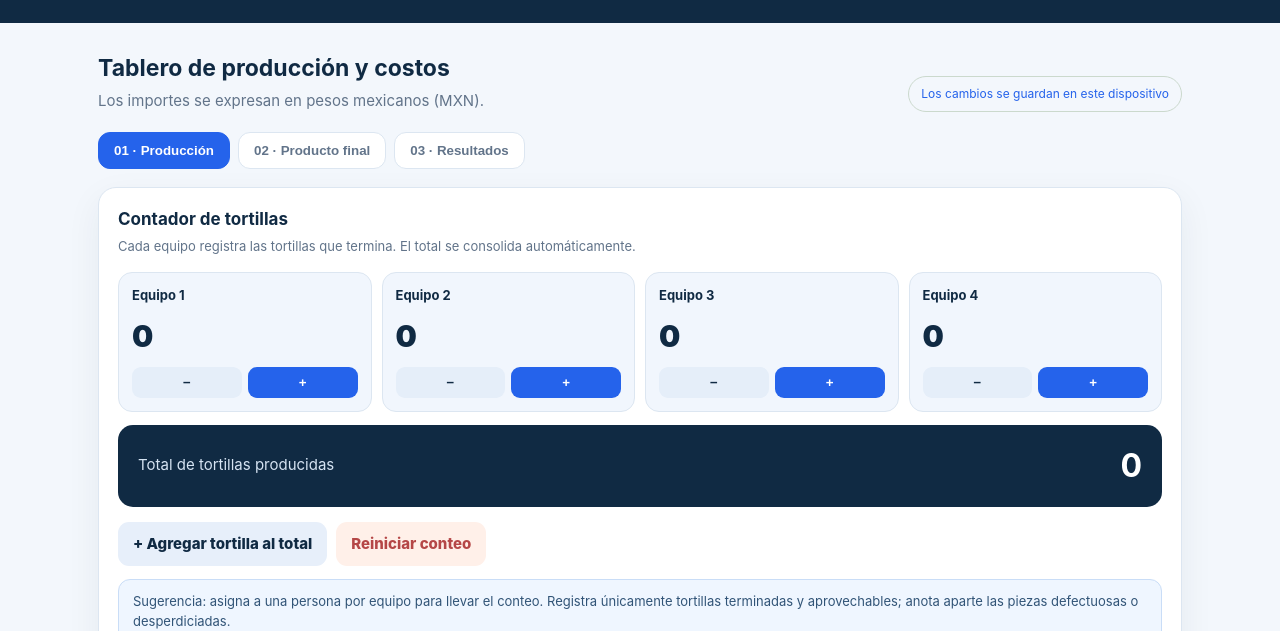
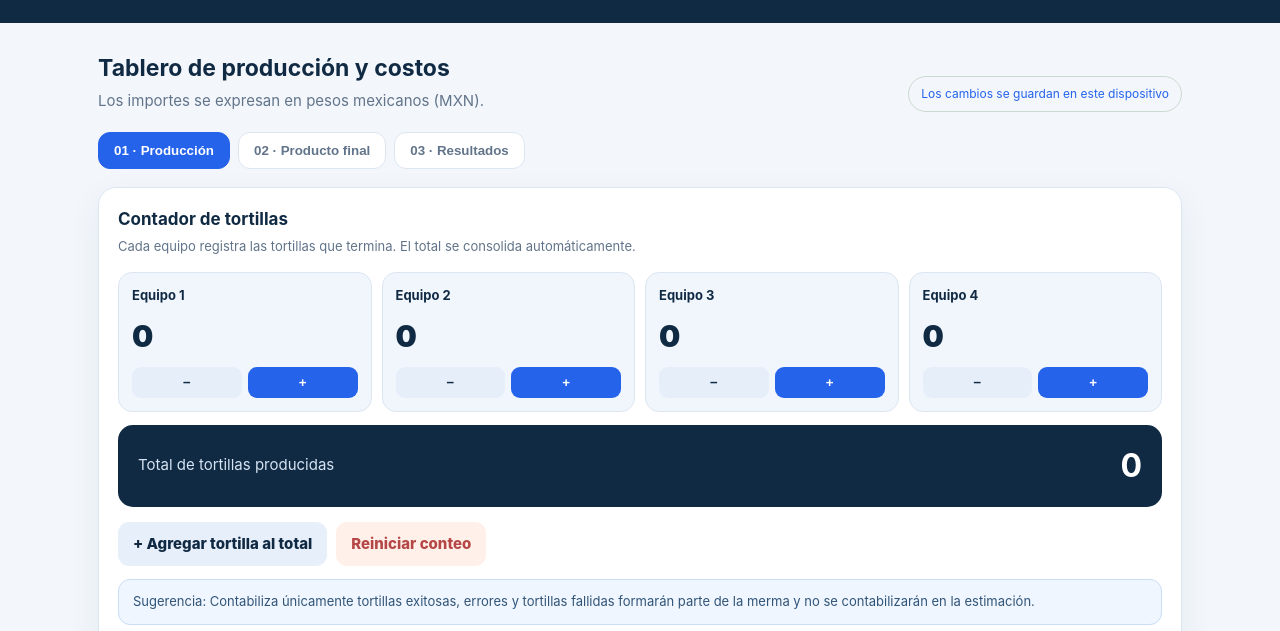
Before and after one commit to alugoga/crepas, a plain HTML site: page index.html in a window 1280 px wide. Shown: the part 169-800 px from the top of the page. Drawn offline with Linux system fonts and the light colour scheme.

Commit message:
Update index.html

```diff
--- a/index.html
+++ b/index.html
@@ -47,7 +47,7 @@ footer{text-align:center;color:#8a958e;font-size:12px;margin-top:30px}
     <div class="counter-grid" id="teams"></div>
     <div class="big-total"><span>Total de tortillas producidas</span><strong id="totalTortillas">0</strong></div>
     <div class="actions"><button class="btn secondary" id="manualAdd">+ Agregar tortilla al total</button><button class="btn warn" id="resetCounts">Reiniciar conteo</button></div>
-    <p class="note">Sugerencia: asigna a una persona por equipo para llevar el conteo. Registra únicamente tortillas terminadas y aprovechables; anota aparte las piezas defectuosas o desperdiciadas.</p>
+    <p class="note">Sugerencia: Contabiliza únicamente tortillas exitosas, errores y tortillas fallidas formarán parte de la merma y no se contabilizarán en la estimación.</p>
    </article>
    <article class="card">
     <h3>Insumos de la mezcla</h3><p class="sub">Costos precargados según la receta proporcionada. Puedes editarlos.</p>
```
